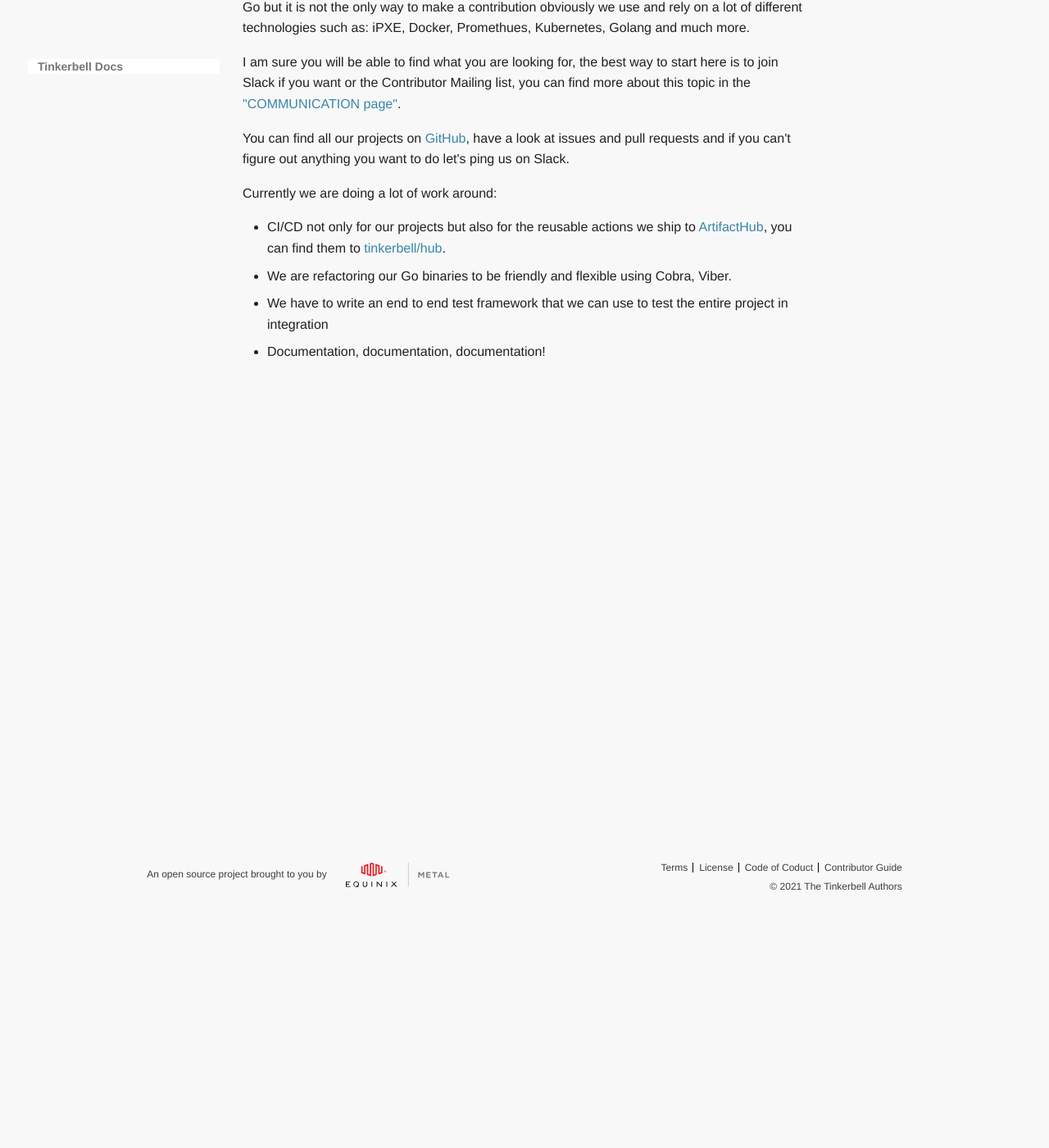
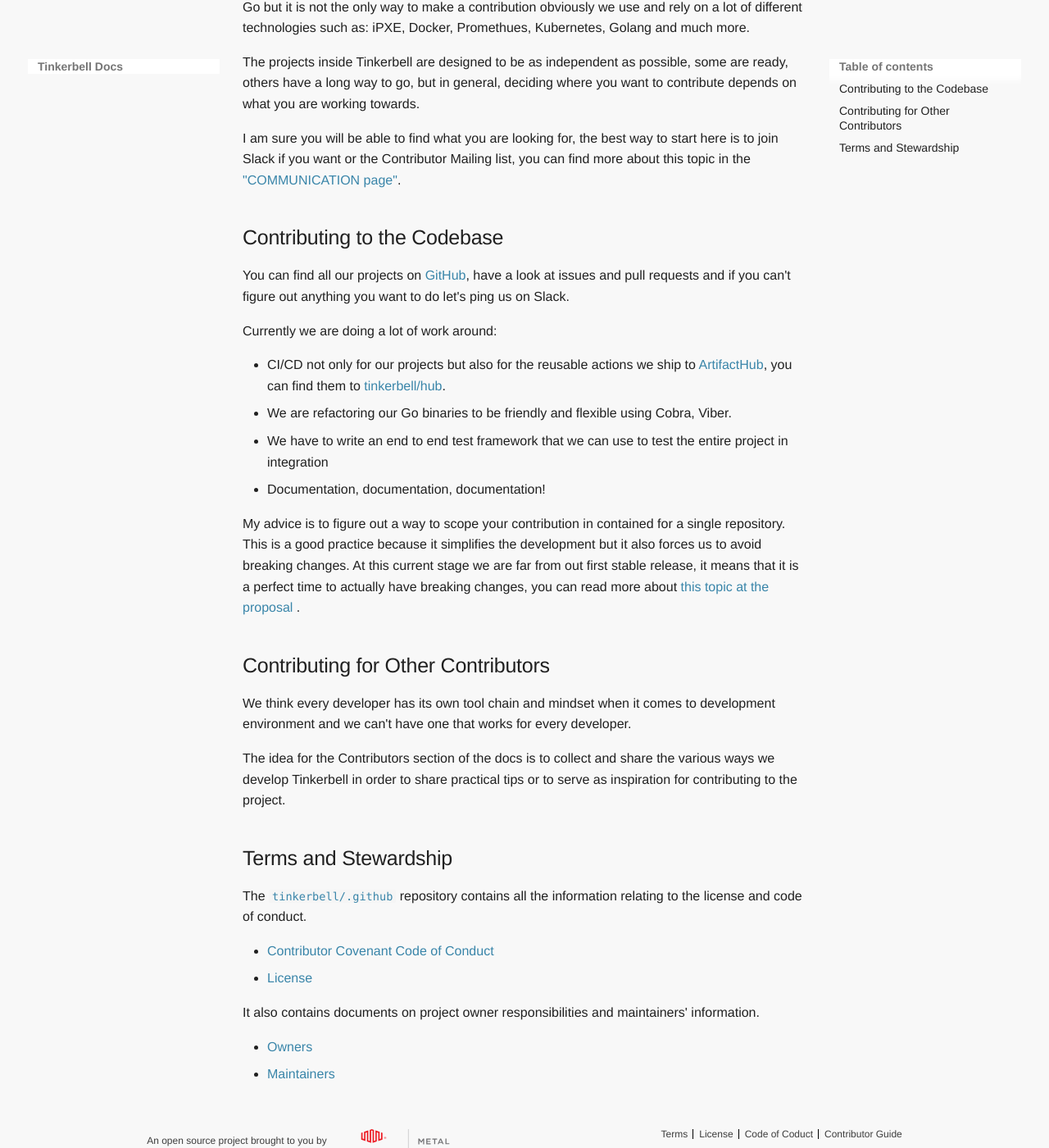
Before and after one commit to tinkerbell/tinkerbell-docs, an MkDocs documentation site: the page built from docs/contrib/index.md, in a window 1280 px wide and 1400 px high, scrolled down 270 px. Shown: the whole window at 82% size. Built offline with MkDocs 1.6.1 and Material for MkDocs 9.7.7, drawn with Linux system fonts in a browser that asks for light colours; some web fonts are replaced.

Commit message:
combining welcome and codebase docs, starting some tink formatting

```diff
--- a/docs/contrib/index.md
+++ b/docs/contrib/index.md
@@ -7,7 +7,11 @@
 
 Tinkerbell is an open source project made of different components, a lot of the code is written in Go but it is not the only way to make a contribution obviously we use and rely on a lot of different technologies such as: iPXE, Docker, Promethues, Kubernetes, Golang and much more.
 
+The projects inside Tinkerbell are designed to be as independent as possible, some are ready, others have a long way to go, but in general, deciding where you want to contribute depends on what you are working towards.
+
 I am sure you will be able to find what you are looking for, the best way to start here is to join Slack if you want or the Contributor Mailing list, you can find more about this topic in the ["COMMUNICATION page"](https://github.com/tinkerbell/.github/blob/master/COMMUNICATION.md#contributors-mailing-list).
+
+## Contributing to the Codebase
 
 You can find all our projects on [GitHub](https://github.com/tinkerbell), have a look at issues and pull requests and if you can't figure out anything you want to do let's ping us on Slack.
 
@@ -17,3 +21,23 @@
 * We are refactoring our Go binaries to be friendly and flexible using Cobra, Viber.
 * We have to write an end to end test framework that we can use to test the entire project in integration
 * Documentation, documentation, documentation!
+
+My advice is to figure out a way to scope your contribution in contained for a single repository. This is a good practice because it simplifies the development but it also forces us to avoid breaking changes. At this current stage we are far from out first stable release, it means that it is a perfect time to actually have breaking changes, you can read more about [this topic at the proposal ](https://github.com/tinkerbell/proposals/blob/master/proposals/0011/README.md).
+
+## Contributing for Other Contributors
+
+We think every developer has its own tool chain and mindset when it comes to development environment and we can't have one that works for every developer.
+
+The idea for the Contributors section of the docs is to collect and share the various ways we develop Tinkerbell in order to share practical tips or to serve as inspiration for contributing to the project.
+
+## Terms and Stewardship
+
+The [`tinkerbell/.github`](https://github.com/tinkerbell/.github) repository contains all the information relating to the license and code of conduct.
+
+- [Contributor Covenant Code of Conduct](https://github.com/tinkerbell/.github/blob/master/CODE_OF_CONDUCT.md)
+- [License](https://github.com/tinkerbell/.github/blob/master/LICENSE)
+
+It also contains documents on project owner responsibilities and maintainers' information.
+
+- [Owners](https://github.com/tinkerbell/.github/blob/master/OWNERS.md)
+- [Maintainers](https://github.com/tinkerbell/.github/blob/master/MAINTAINERS.md)
--- a/docs/contrib/tink.md
+++ b/docs/contrib/tink.md
@@ -11,7 +11,7 @@
 
 At the time I am writing this article I am not sure about the layout or the evolution for the Contribute guide. I will just create my `H1` title that will explain a personal or specific techniques I use to develop something in the Tink repository.
 
-# Run the gRPC API, CLI locally
+## Running the gRPC API and CLI locally
 
 I am a developer who likes to spin up all the dependencies that I need for the code I have to develop, nothing more. I don't the point of spinning up the entire Stack if I have to call a gRPC API t hat talks to a database. When it comes to the actual code I am working at I like to build it directly on the host because it is easier to run debuggers in there and there are not layers that can make my journey more complicated or a waste of time. I don't want to debug intermediate level when I can avoid.
 
```
